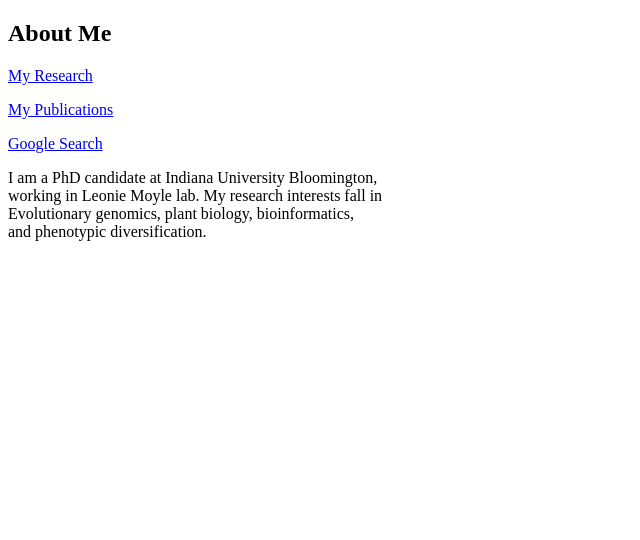
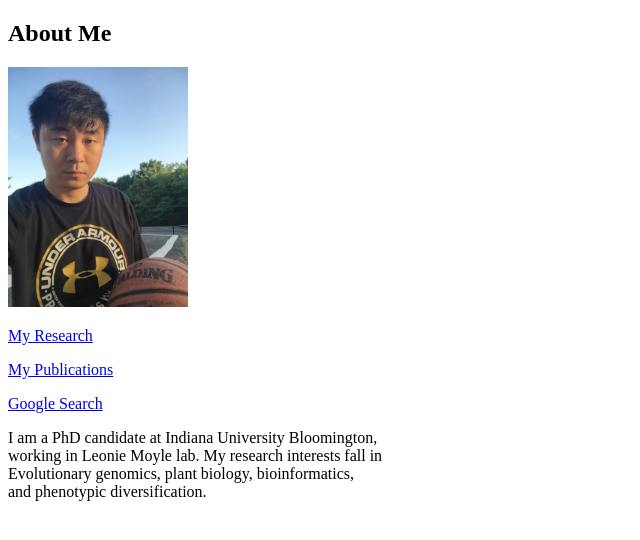
Before and after one commit to wum5/wum5.github.io, a Jekyll site: the page index.html, which Jekyll copies as it is, in a window 1280 px wide. Shown: the top 540 px of the page, without its empty margins (0-640 px from the left). Built offline with Jekyll 4.4.1, drawn with Linux system fonts in a browser that asks for light colours.

Commit message:
add myself photo

```diff
--- a/index.html
+++ b/index.html
@@ -10,6 +10,7 @@
 
 	<body>
 		<h2> About Me </h2>
+		<p> <img src="images/Myself.jpg" alt="Myself" width="180" height="240" /> </br>
 		<p> <a href="research.html">My Research</a> </p>
 		<p> <a href="publication.html">My Publications</a> </p>
 		<p> <a href="http://www.google.com">Google Search</a> </p>
--- a/research.html
+++ b/research.html
@@ -8,8 +8,8 @@
 	</head>
 
 	<body>
-		<h2> Trait diversification in rapid radiating Jaltomata species </h2>
-		<img src="images/Jaltomata_Phylogenomics.jpg" alt="Jaltomata Phylogenomics" /> </br>
+		<h2> Trait diversification in rapid radiating <em>Jaltomata</em> species </h2>
+		<img src="images/Jaltomata_Phylogenomics.png" alt="Jaltomata Phylogenomics" width="480" height="380"/> </br>
 		<!-- hr is used to make a break in web page-->
 		<hr/>
 		<h2> Origin of red fresh-fruit color in papaya </h2>
```
Also changed, not shown: images/Myself.jpg (added), 1 other file.
